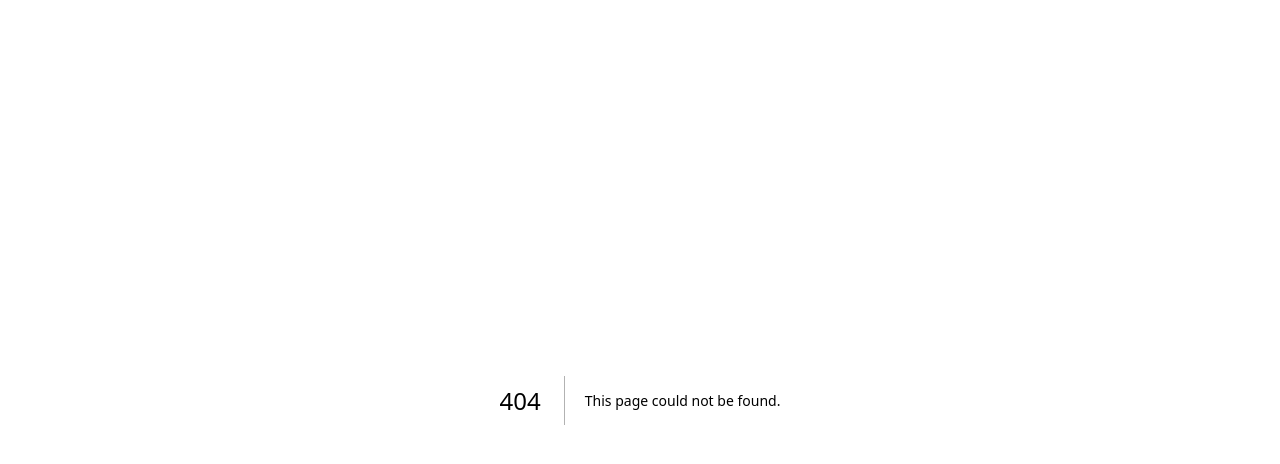
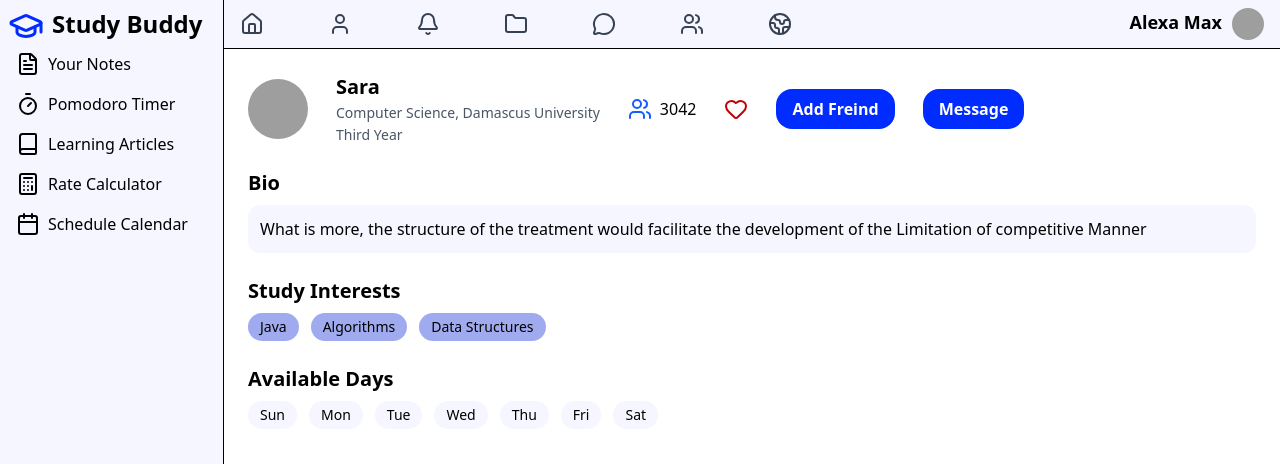
Before and after one commit to IbrahimZherati/StudyBuddy, a Next.js app in the folder studybuddy-frontend/: page /Freind-Profile in a window 1280 px wide. Before the commit this address had no page. Shown: the top 464 px of the page. Built offline with nearby package versions, Linux system fonts and the light colour scheme; grey boxes are pictures that could not be loaded.

Commit message:
create Freind Profile Page

```diff
--- /dev/null
+++ b/studybuddy-frontend/app/(Project-pages)/Freind-Profile/page.jsx
@@ -0,0 +1,46 @@
+import HeaderFreindProfile from '@/components/HeaderFreindProfile'
+import React from 'react'
+
+export default function page() {
+    const profile = {
+        bio : "What is more, the structure of the treatment would facilitate the development of the Limitation of competitive Manner ",
+        interests : ["Java" , "Algorithms" , "Data Structures"],
+        days: ["Sun", "Mon", "Tue", "Wed", "Thu", "Fri", "Sat"],
+    }
+  return (
+    <div className='flex flex-col gap-6'>
+        <HeaderFreindProfile />
+
+        <div className='flex flex-col gap-2'>
+            <h3 className="font-bold text-xl">Bio</h3>
+            <p className="bg-[#F5F6FF] p-3 rounded-xl">
+              {profile.bio}
+            </p>
+        </div>
+
+        <div className='flex flex-col gap-2'>
+            <h3 className="font-bold text-xl">Study Interests</h3>
+            <div className='flex gap-3 flex-wrap'>
+              {profile.interests.map((interest, index) => (
+                <span key={index} className='bg-[#a0aaef] px-3 py-1 rounded-full text-sm'>
+                  {interest}
+                </span>
+              ))}
+            </div>
+        </div>
+
+        <div className='flex flex-col gap-2'>
+            <h3 className="font-bold text-xl">Available Days</h3>
+            <div className='flex gap-3 flex-wrap'>
+              {profile.days.map((day, index) => (
+                <span key={index} className='bg-[#F5F6FF] px-3 py-1 rounded-full text-sm'>
+                  {day}
+                </span>
+              ))}
+            </div>
+        </div>
+
+
+    </div>
+  )
+}
```
